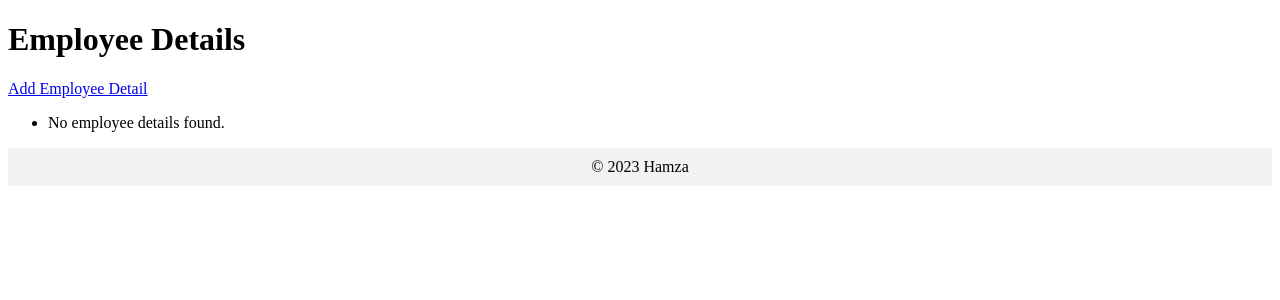
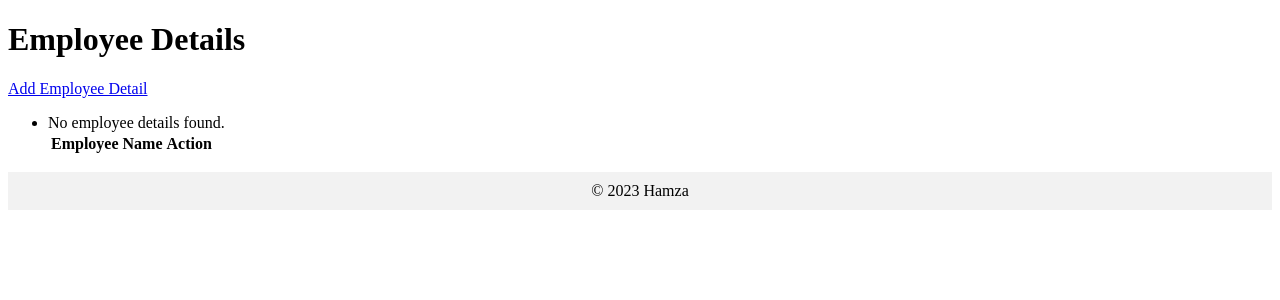
Before and after one commit to 852hamza/django_api_IMS, a Django app: page /employees/ in a window 1280 px wide. Shown: the part 55-355 px from the top of the page. Run offline with Django 4.2, Linux system fonts and the light colour scheme; data that the repository does not hold is empty.

Commit message:
employee_detail setting

```diff
--- a/IMS_project/IMS_app/templates/employee_detail_delete.html
+++ b/IMS_project/IMS_app/templates/employee_detail_delete.html
@@ -2,10 +2,10 @@
 
 {% block content %}
   <h1>Delete Employee Detail</h1>
-  <p>Are you sure you want to delete "{{ employee_detail.name }}"?</p>
+  <p>Are you sure you want to delete "{{ employee.name }}"?</p>
   <form method="post">
     {% csrf_token %}
     <button type="submit">Delete</button>
-    <a href="{% url 'employee_detail_detail' employee_detail.pk %}">Cancel</a>
+    <a href="{% url 'employee_detail_detail' employee.pk %}">Cancel</a>
   </form>
 {% endblock %}
--- a/IMS_project/IMS_app/templates/employee_detail_detail.html
+++ b/IMS_project/IMS_app/templates/employee_detail_detail.html
@@ -19,8 +19,8 @@
     <dd>{{ employee_detail.department_name }}</dd>
   </dl>
   <p>
-    <a href="{% url 'employee_detail_update' employee_detail.pk %}">Edit</a> |
-    <a href="{% url 'employee_detail_delete' employee_detail.pk %}" class="delete-link" data-employee-name="{{ employee_detail.name }}">Delete</a> |
+    <a href="{% url 'employee_detail_update' employee_detail.pk %}">Edit</a>
+    <a href="{% url 'employee_detail_delete' employee_detail.pk %}" class="delete-link" data-employee-name="{{ employee_detail.name }}">Delete</a>
     <a href="{% url 'employee_detail_list' %}">Back to Employee Detail List</a>
   </p>
 {% endblock %}
--- a/IMS_project/IMS_app/templates/employee_detail_form.html
+++ b/IMS_project/IMS_app/templates/employee_detail_form.html
@@ -7,3 +7,4 @@
     {{ form.as_p }}
     <button type="submit">Save</button>
   </form>
+  {% endblock %}
--- a/IMS_project/IMS_app/templates/employee_detail_list.html
+++ b/IMS_project/IMS_app/templates/employee_detail_list.html
@@ -1,29 +1,53 @@
-{% extends 'base.html' %}
-
-{% block content %}
+{% extends 'base.html' %} {% block content %}
 <h1>Employee Details</h1>
 <a href="{% url 'employee_detail_create' %}">Add Employee Detail</a>
 <ul>
-    {% for employee_detail in employee_details %}
+  <table>
+    <thead>
+      <tr>
+        <th>Employee Name</th>
+        {% comment %} <th>Department Name</th> {% endcomment %}
+        <th>Action</th>
+      </tr>
+    </thead>
+    <tbody>
+      {% for employee in employees %}
       <li>
-        <a href="{% url 'employee_detail_detail' employee_detail.pk %}">{{ employee_detail.name }}</a>
-        (<a href="{% url 'employee_detail_update' employee_detail.pk %}">Edit</a>,
-        <a href="{% url 'employee_detail_delete' employee_detail.pk %}" class="delete-link" data-employee-name="{{ employee_detail.name }}">Delete</a>)
+        <tr>
+        <td>{{ employee.name }}</td>
+          {% comment %} <td>{{ employee.department_name }}</td> {% endcomment %}
+          <td>
+        {% comment %} <a href="{% url 'employee_detail_detail' employee.pk %}"
+          >{{ employee.name }}</a
+        > {% endcomment %}
+        (<a href="{% url 'employee_detail_update' employee.pk %}">Edit</a>,
+        <a
+          href="{% url 'employee_detail_delete' employee.pk %}"
+          class="delete-link"
+          data-employee-name="{{ employee_detail.name }}"
+          >Delete</a
+        >)
+        </td>
+        </tr>
       </li>
+    </tbody>
+  </table>
+
       {% empty %}
       <li>No employee details found.</li>
       {% endfor %}
+  </table>
 </ul>
-{% endblock %}
-
-{% block extra_js %}
+{% endblock %} {% block extra_js %}
 <script>
   // Confirm delete dialog for employee detail
-    var deleteLinks = document.querySelectorAll('.delete-link');
+  var deleteLinks = document.querySelectorAll(".delete-link");
   for (var i = 0; i < deleteLinks.length; i++) {
-      deleteLinks[i].addEventListener('click', function(event) {
-        var employeeName = this.getAttribute('data-employee-name');
-        var confirmDelete = confirm('Are you sure you want to delete ' + employeeName + '?');
+    deleteLinks[i].addEventListener("click", function (event) {
+      var employeeName = this.getAttribute("data-employee-name");
+      var confirmDelete = confirm(
+        "Are you sure you want to delete " + employeeName + "?"
+      );
       if (!confirmDelete) {
         event.preventDefault();
       }
--- a/IMS_project/IMS_app/views.py
+++ b/IMS_project/IMS_app/views.py
@@ -47,8 +47,9 @@ def employee_detail_list(request):
     return render(request, 'employee_detail_list.html', {'employees': employees})
 
 def employee_detail_detail(request, pk):
-    employee = get_object_or_404(EmployeeDetail, pk=pk)
-    return render(request, 'employee_detail_detail.html', {'employee': employee})
+    employee_detail = get_object_or_404(EmployeeDetail, pk=pk)
+    return render(request, 'employee_detail_detail.html', {'employee_detail': employee_detail})
+
 
 def employee_detail_create(request):
     if request.method == 'POST':
```
Lines whose indentation alone changed are shown as unchanged.
